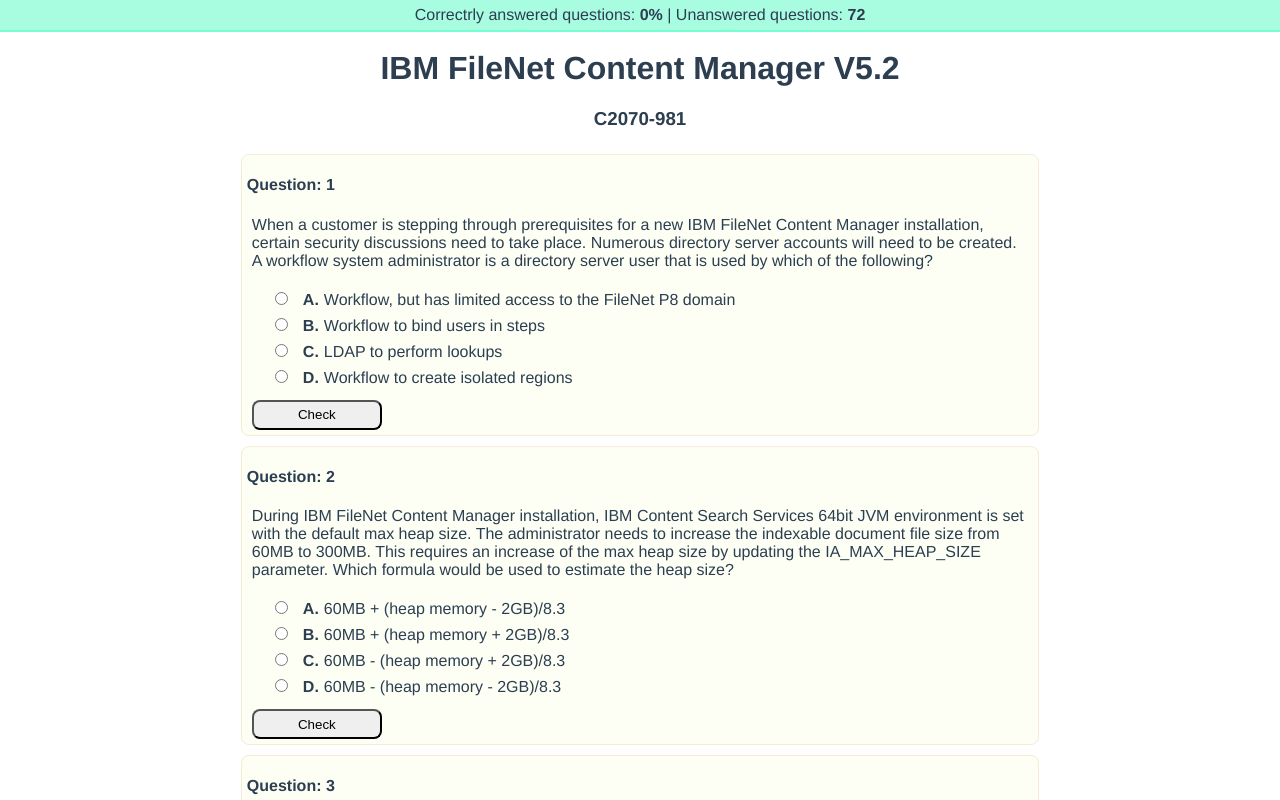
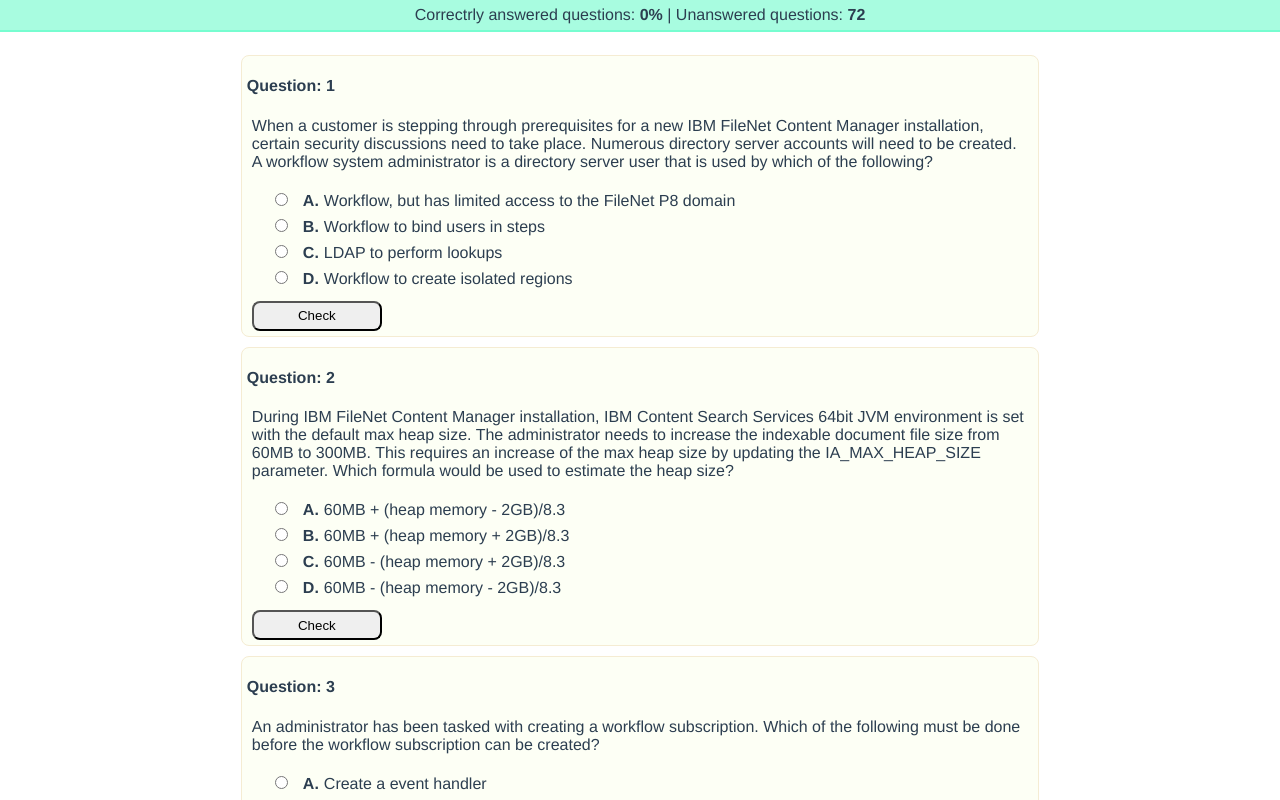
Before and after one commit to ooutofmind/simple-test-utility, a Vue app: page / in a window 1280 px wide. Shown: the top 800 px of the page. Built offline with nearby package versions, Linux system fonts and the light colour scheme.

Commit message:
delete exam name

```diff
--- a/src/App.vue
+++ b/src/App.vue
@@ -6,8 +6,6 @@
         </div>
 
         <div class="cardsContainer">
-            <h1>IBM FileNet Content Manager V5.2</h1>
-            <h3>C2070-981</h3>
             <div class="outerCard" v-for="(card, index) in questions" v-bind:key="card.title">
                 <QuestionCard :cardData="card" :questionNumber="index + 1" @stats-update="updateStats($event)"/>
             </div>
```
